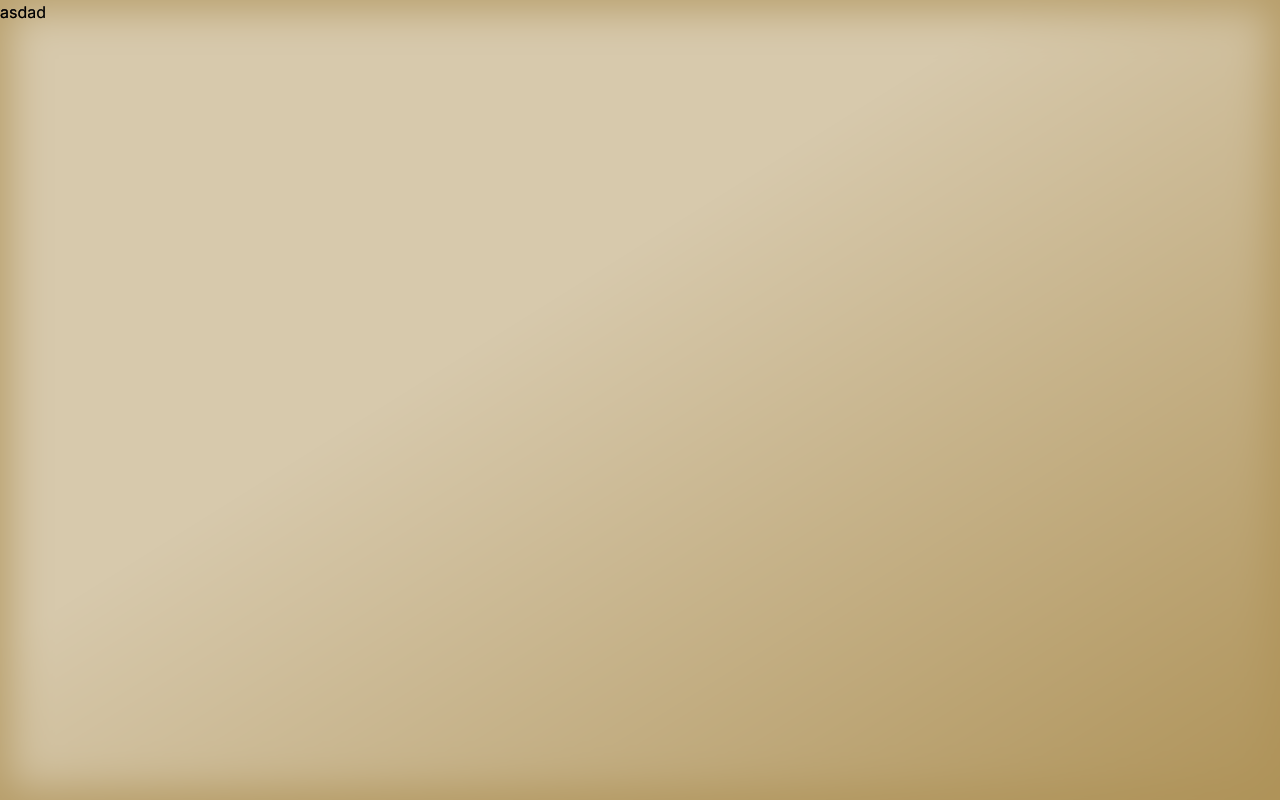
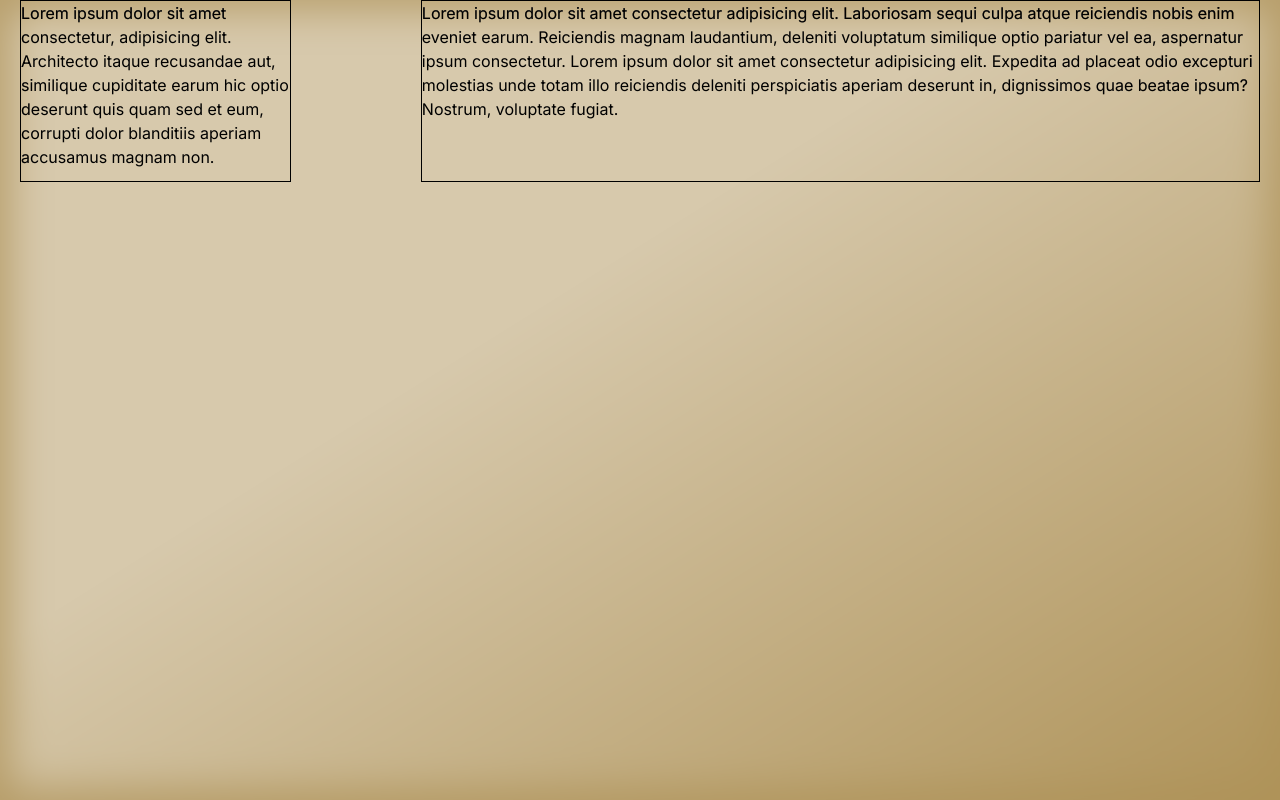
Before and after one commit to Andriikryl/transform-cheat-sheet, a Next.js app: page / in a window 1280 px wide. Built offline with nearby package versions, Linux system fonts and the light colour scheme.

Commit message:
add layout

```diff
--- /dev/null
+++ b/src/app/page.module.css
@@ -0,0 +1,26 @@
+.blog__box{
+	display: flex;
+	flex-wrap: wrap;
+	gap: 130px;
+}
+
+.blog__content{
+	flex-basis: 0;
+	flex-grow: 999;
+	min-inline-size: 50%;
+	border: 1px solid black;
+}
+
+.blog__wrapper{
+	display: flex;
+	justify-content: center;
+	flex-wrap: wrap;
+	gap: 30px;
+	padding-block-end: 60px;
+}
+
+.blog__sidebar{
+	flex-basis: 270px;
+	flex-grow: 1;
+	border: 1px solid black;
+}
--- a/src/app/page.tsx
+++ b/src/app/page.tsx
@@ -4,8 +4,31 @@ import clsx from "clsx";
 
 export default function Home() {
   return (
-    <>
-      <div>asdad</div>
-    </>
+    <section className={styles.blog}>
+      <Container>
+        <div className={styles.blog__box}>
+          <div className={styles.blog__sidebar}>
+            Lorem ipsum dolor sit amet consectetur, adipisicing elit. Architecto
+            itaque recusandae aut, similique cupiditate earum hic optio deserunt
+            quis quam sed et eum, corrupti dolor blanditiis aperiam accusamus
+            magnam non.
+          </div>
+          <div className={styles.blog__content}>
+            <div className={styles.blog__wrapper}>
+              <p>
+                Lorem ipsum dolor sit amet consectetur adipisicing elit.
+                Laboriosam sequi culpa atque reiciendis nobis enim eveniet
+                earum. Reiciendis magnam laudantium, deleniti voluptatum
+                similique optio pariatur vel ea, aspernatur ipsum consectetur.
+                Lorem ipsum dolor sit amet consectetur adipisicing elit.
+                Expedita ad placeat odio excepturi molestias unde totam illo
+                reiciendis deleniti perspiciatis aperiam deserunt in,
+                dignissimos quae beatae ipsum? Nostrum, voluptate fugiat.
+              </p>
+            </div>
+          </div>
+        </div>
+      </Container>
+    </section>
   );
 }
```
